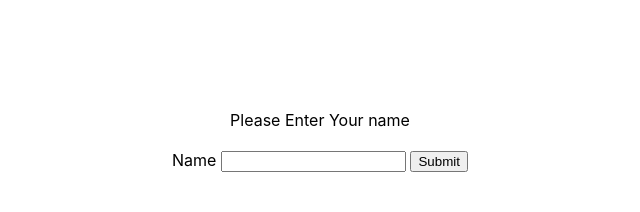
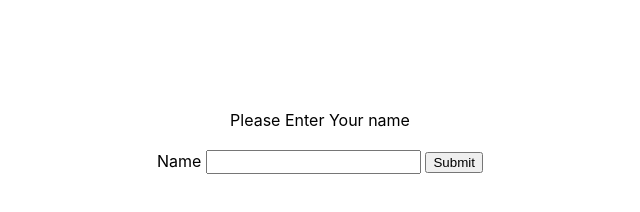
Before and after one commit to jordanburdett/littleChatApp, a website: page landing.html in a window 1280 px wide. Shown: the whole page, without its empty margins (320-960 px from the left). Drawn offline with Linux system fonts and the light colour scheme.

Commit message:
made the font size for input field bigger

```diff
--- a/landing.html
+++ b/landing.html
@@ -6,6 +6,10 @@
     <meta http-equiv="X-UA-Compatible" content="IE=edge">
     <meta name="viewport" content="width=device-width, initial-scale=1.0">
     <style>
+        input {
+            font-size: 16px;
+        }
+
         body {
             margin-top: 100px;
         }
```
Also changed, not shown: index.html (+4 -0 lines).
